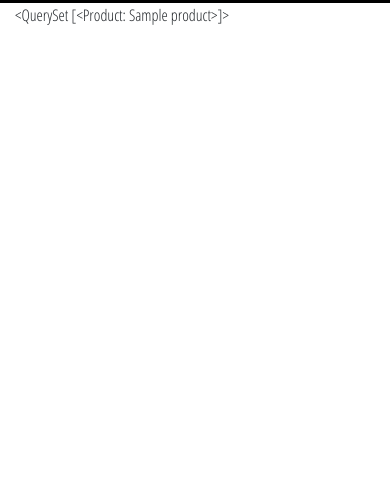
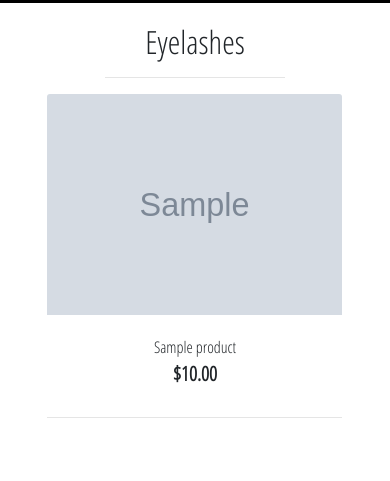
Before and after one commit to Code-Institute-Submissions/MLEN, a Django app: page /products/ in a window 390 px wide. Shown: the part 130-611 px from the top of the page. Run offline with Django 3.2, Linux system fonts and the light colour scheme; tables that the repository leaves empty hold one stand-in row (values such as "Sample post"); grey boxes marked "Sample" are stand-in pictures; some libraries are stand-ins or nearby versions.

Commit message:
Start products templates

```diff
--- a/products/templates/products/products.html
+++ b/products/templates/products/products.html
@@ -10,10 +10,57 @@
 {% endblock %}
 
 {% block content %}
-    <div class="container">
+    <div class="container-fluid">
         <div class="row">
-            <div class="col">
-                {{ products }}
+            <div class="col-sm-12 text-center homepage-text">
+                <h2>Eyelashes</h2>
+                <hr class="w-50 mb-1">
+            </div>
+        </div>
+        <div class="row">
+            <div class="product-container col-10 offset-1">
+                <div class="row mt-1 mb-2"></div>
+                <div class="row">
+                    {% for product in products %}
+                        <div class="col-sm-6 col-md-6 col-lg-4 col-xl-3">
+                            <div class="card h-100 border-0">
+                                <a href="">
+                                    <img src="{{ product.image.url }}" alt="{{ product.name }}" class="card-img-top img-fluid">
+                                </a>
+                                <div class="card-body pb-0">
+                                    <p class="mb-0 text-center">{{ product.name }}</p>
+                                </div>
+                                <div class="card-footer bg-white pt-0 border-0 text-center">
+                                    <div class="row">
+                                        <div class="col">
+                                            <p class="lead mb-0 text-center font-weight-bold">${{ product.price }}</p>
+                                        </div>
+                                    </div>
+                                </div>
+                            </div>
+                        </div>
+                        {% if forloop.counter|divisibleby:1 %}
+                            <div class="col-12 d-sm-none mb-5">
+                                <hr>
+                            </div>
+                        {% endif %}
+                        {% if forloop.counter|divisibleby:2 %}
+                            <div class="col-12 d-none d-sm-block d-md-block d-lg-none mb-5">
+                                <hr>
+                            </div>
+                        {% endif %}
+                        {% if forloop.counter|divisibleby:3 %}
+                            <div class="col-12 d-none d-lg-block d-xl-none mb-5">
+                                <hr>
+                            </div>
+                        {% endif %}
+                        {% if forloop.counter|divisibleby:4 %}
+                            <div class="col-12 d-none d-xl-block mb-5">
+                                <hr>
+                            </div>
+                        {% endif %}
+                    {% endfor %}
+                </div>
             </div>
         </div>
     </div>
--- a/templates/includes/main-nav.html
+++ b/templates/includes/main-nav.html
@@ -2,7 +2,7 @@
     <ul class="navbar-nav w-auto mx-auto">
         <li class="nav-item">
             <a href="#" class="logo-font font-weight-bold nav-link mr-5" id="all-products-link">
-                All Products
+                Eyelashes
             </a>
         </li>
         <li class="nav-item">
```
Also changed, not shown: home/templates/home/index.html (+8 -8 lines).
